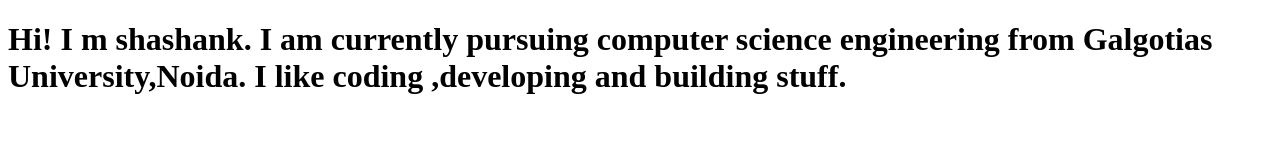
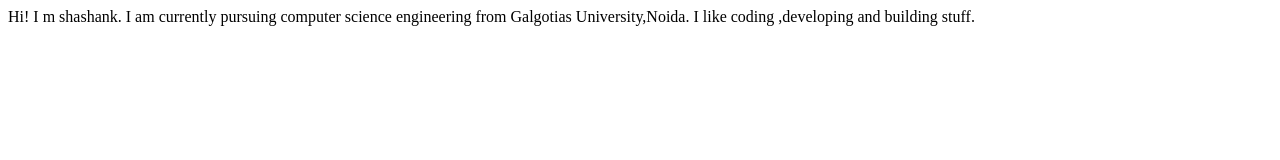
Before and after one commit to shashank1223/shashank-site, a plain HTML site: page index.html in a window 1280 px wide. Drawn offline with Linux system fonts and the light colour scheme.

Commit message:
Update index.html

```diff
--- a/index.html
+++ b/index.html
@@ -6,10 +6,10 @@
     <title> studentsite</title>
 </head>
 <body>
-    <h1>Hi! I m shashank. I am currently pursuing  computer science engineering
+    Hi! I m shashank. I am currently pursuing  computer science engineering
         from Galgotias University,Noida. I like coding ,developing and building
         stuff.
-    </h1>
+
 
 </body>
 </html>
```
